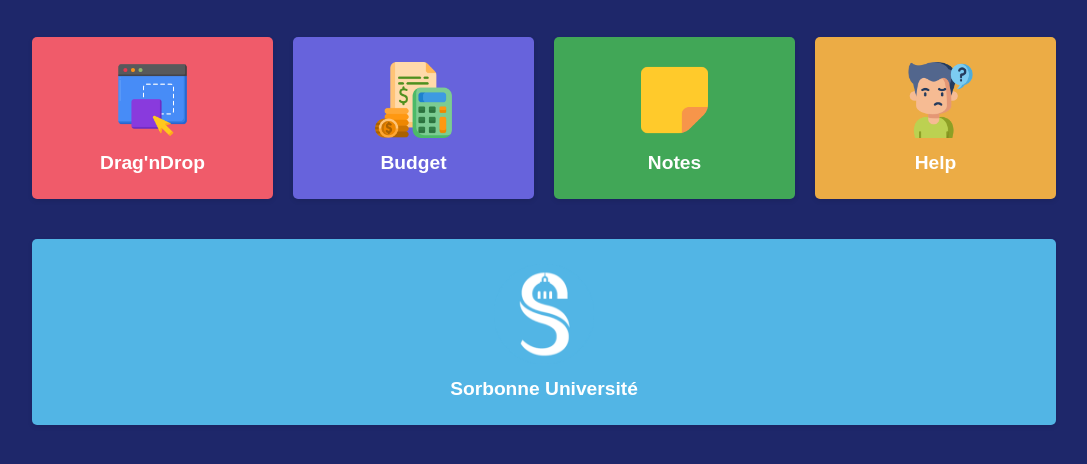
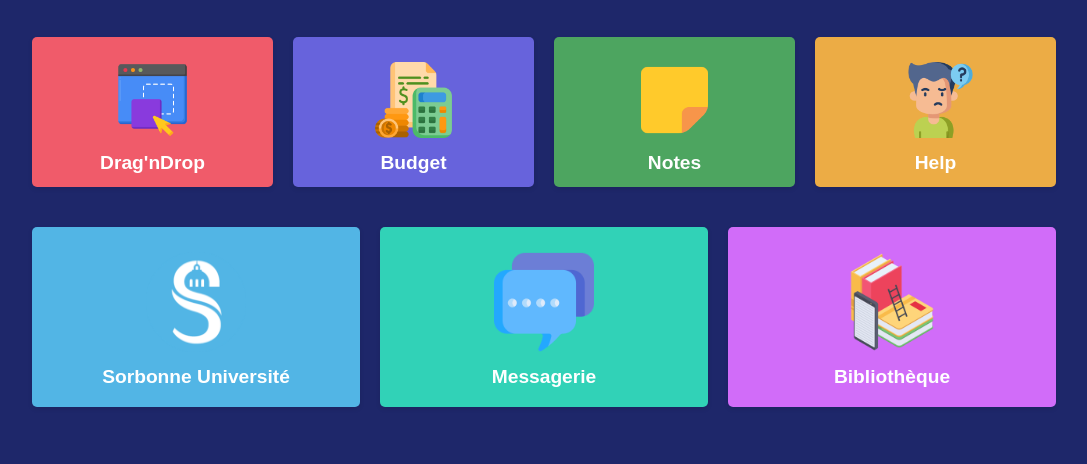
Before and after one commit to yaniswhy/Drag-nDrop, a website: page index.html in a window 1280 px wide. Shown: the part 110-574 px from the top of the page, without its empty margins (96-1183 px from the left). Drawn offline with Linux system fonts and the light colour scheme.

Commit message:
Large improvement

```diff
--- a/index.html
+++ b/index.html
@@ -31,10 +31,19 @@
                 <h2>Help</h2>
             </div>
         </section>
+
         <section class="links-section">
             <div class="link-card" onclick="window.location.href='https://www.sorbonne-universite.fr/'">
                 <img src="SUbtn.png">
                 <h2>Sorbonne Université</h2>
+            </div>
+            <div class="link-card" onclick="window.location.href='https://zcs.sorbonne-universite.fr/'">
+                <img src="comments.png">
+                <h2>Messagerie</h2>
+            </div>
+            <div class="link-card" onclick="window.location.href='https://buresa.sorbonne-universite.fr/ReservationSalles//'">
+                <img src="digital-library.png">
+                <h2>Bibliothèque</h2>
             </div>
             <!-- Add more cards here linking to different websites of Sorbonne Université -->
         </section>
--- a/style-main.css
+++ b/style-main.css
@@ -53,7 +53,7 @@
     width: 100%;
     display: grid;
     gap: 20px;
-    margin-bottom: 20px;
+    margin-bottom: 15px;
 }
 
 .buttons-section {
@@ -67,13 +67,21 @@
 
 .button-card, .link-card {
     border-radius: 5px;
-    height: fit-content;
-    max-height: 200px;
     padding: 25px;
     text-align: center;
     cursor: pointer;
     box-shadow: 0 2px 5px rgba(0, 0, 0, 0.1);
     transition: transform 0.3s;
+}
+
+.button-card
+{
+    height: 150px;
+}
+
+.link-card
+{
+    height: 180px;
 }
 
 .button-card:hover, .link-card:hover {
@@ -96,7 +104,7 @@
 }
 
 .button-card:nth-child(3) {
-    background-color: #41a757; /* Light yellow */
+    background-color: #4da560; /* Light yellow */
 }
 .button-card:nth-child(4) {
     background-color: #ecac45; /* Light yellow */
@@ -107,8 +115,13 @@
 }
 
 .link-card:nth-child(2) {
-    background-color: #6cf98a; /* Light blue */
+    background-color: #31d2b7; /* Light blue */
 }
+
+.link-card:nth-child(3) {
+    background-color: #d16cf9; /* Light blue */
+}
+
 
 .illustration {
     width: 100px; /* Adjust width as needed */
```
Also changed, not shown: script.js (+1 -44 lines), comments.png (added), digital-library.png (added).
